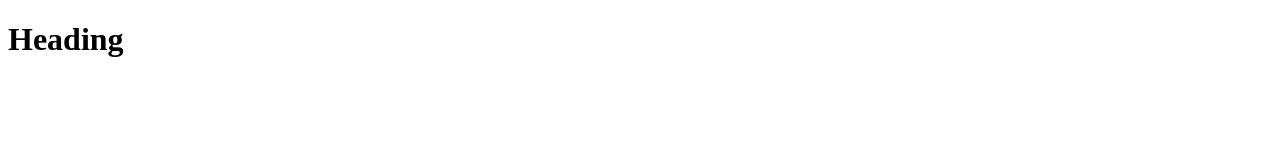
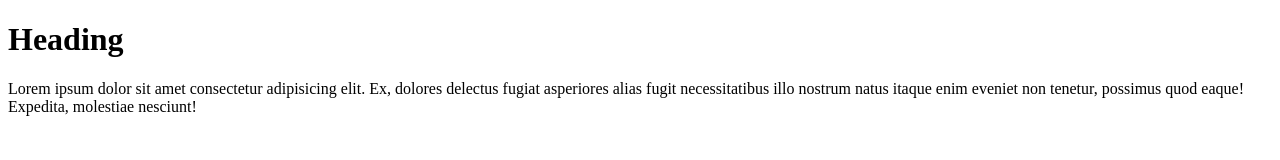
Before and after one commit to Ameen-Alam/marketplace, a plain HTML site: page index.html in a window 1280 px wide. Drawn offline with Linux system fonts and the light colour scheme.

Commit message:
add paragraph

```diff
--- a/index.html
+++ b/index.html
@@ -9,6 +9,6 @@
 <body>
 
     <h1>Heading</h1>
-
+    <p>Lorem ipsum dolor sit amet consectetur adipisicing elit. Ex, dolores delectus fugiat asperiores alias fugit necessitatibus illo nostrum natus itaque enim eveniet non tenetur, possimus quod eaque! Expedita, molestiae nesciunt!</p>
 </body>
 </html>
```
